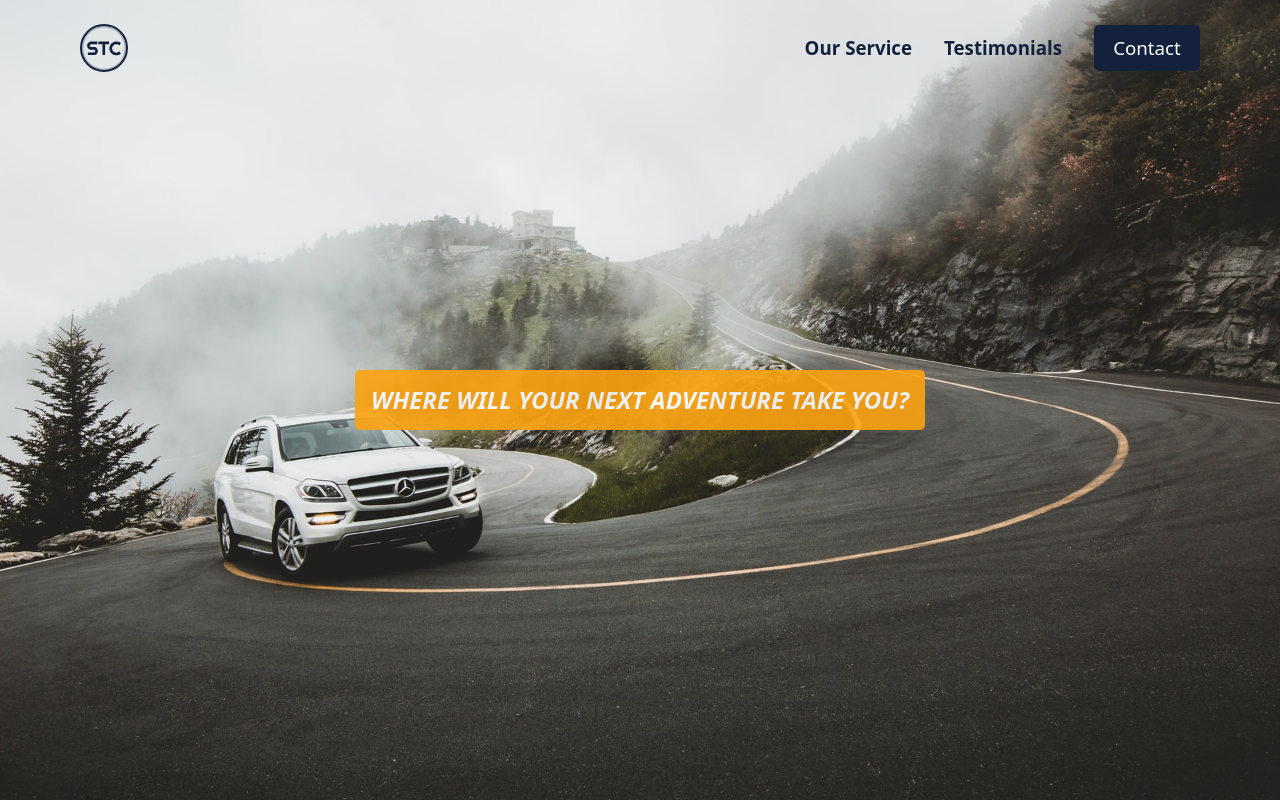
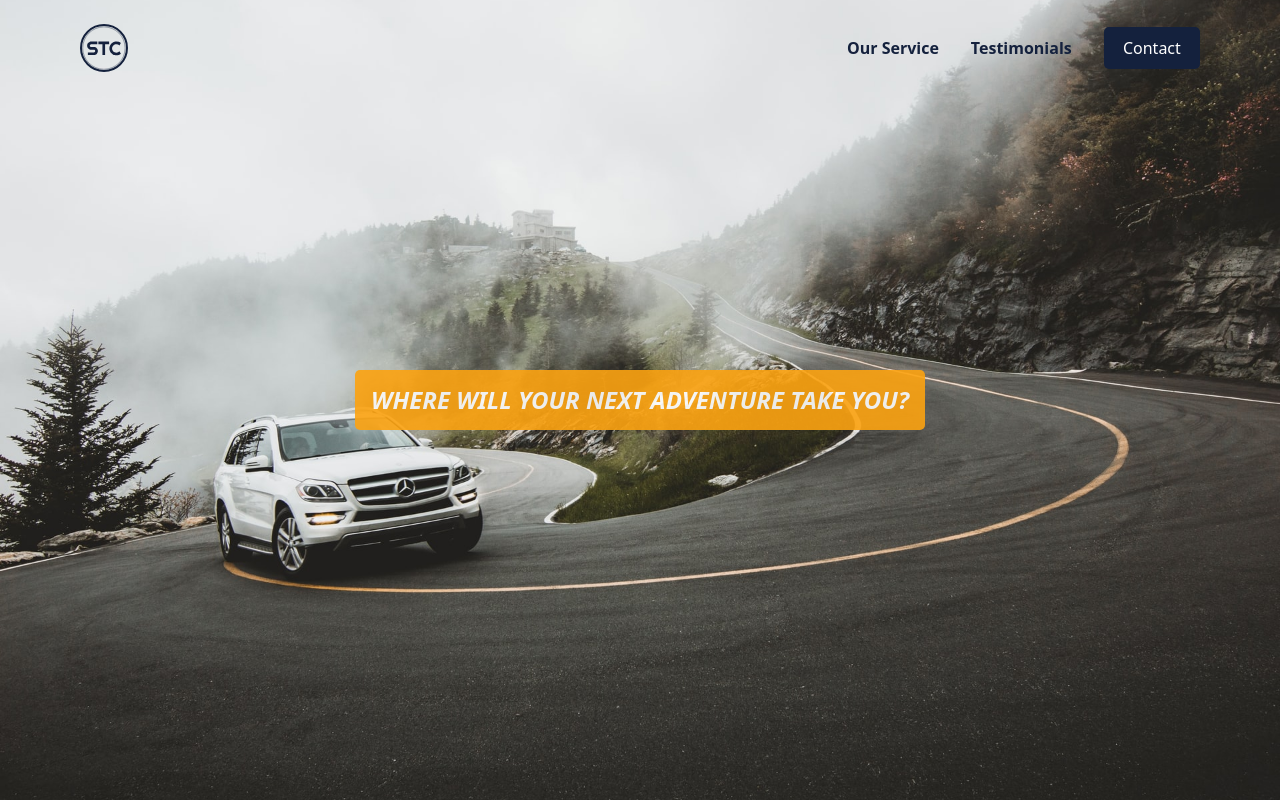
Before and after one commit to sourcethatcar/source-that-car, a Next.js app: page / in a window 1280 px wide. Shown: the top 802 px of the page. Built offline with nearby package versions, Linux system fonts and the light colour scheme.

Commit message:
imported Button as A tag in Navigation

```diff
--- a/components/Navigation.jsx
+++ b/components/Navigation.jsx
@@ -1,6 +1,7 @@
 import styled from "@emotion/styled"
-import { Layout } from "./Layout"
+import { Layout, Button } from "../components"
 import Logo from "../components/icons/Logo"
+import PropTypes from "prop-types"
 
 const NavigationWrapper = styled.nav`
   position: absolute;
@@ -77,7 +78,7 @@ const NavigationWrapper = styled.nav`
 
     .contactButton {
       color: var(--colorWhite);
-      h3 {
+      p {
         border-radius: 5px;
         background-color: var(--colorBlue);
         padding: 0.75rem 1.2rem;
@@ -96,18 +97,22 @@ export const Navigation = ({ toggleMenu }) => {
           <ul className="links">
             <li>
               <a href="#services">
-                <h3>Our Service</h3>
+                <strong>
+                  <p>Our Service</p>
+                </strong>
               </a>
             </li>
             <li>
               <a href="#testimonials">
-                <h3>Testimonials</h3>
+                <p>
+                  <strong>Testimonials</strong>
+                </p>
               </a>
             </li>
-            <li className="contactButton">
-              <a href="#contact">
-                <h3>Contact</h3>
-              </a>
+            <li>
+              <Button href="#contact" fontWeight="bold">
+                Contact
+              </Button>
             </li>
           </ul>
         </div>
@@ -118,3 +123,7 @@ export const Navigation = ({ toggleMenu }) => {
     </NavigationWrapper>
   )
 }
+
+Navigation.propTypes = {
+  toggleMenu: PropTypes.func.isRequired,
+}
```
